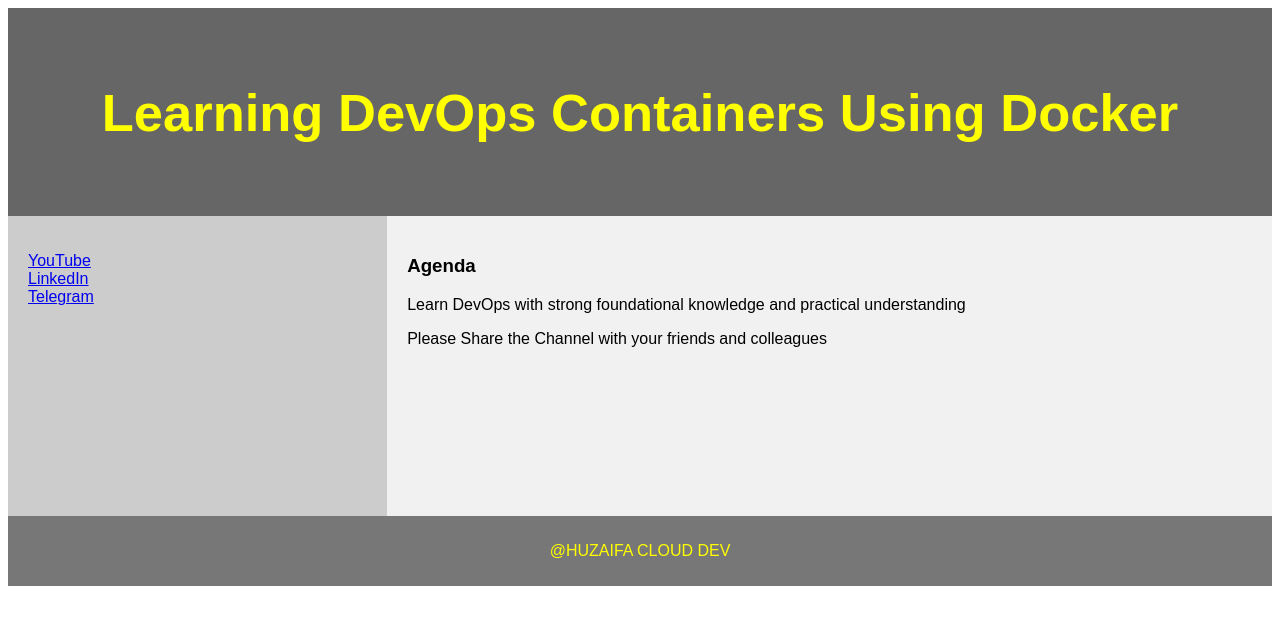
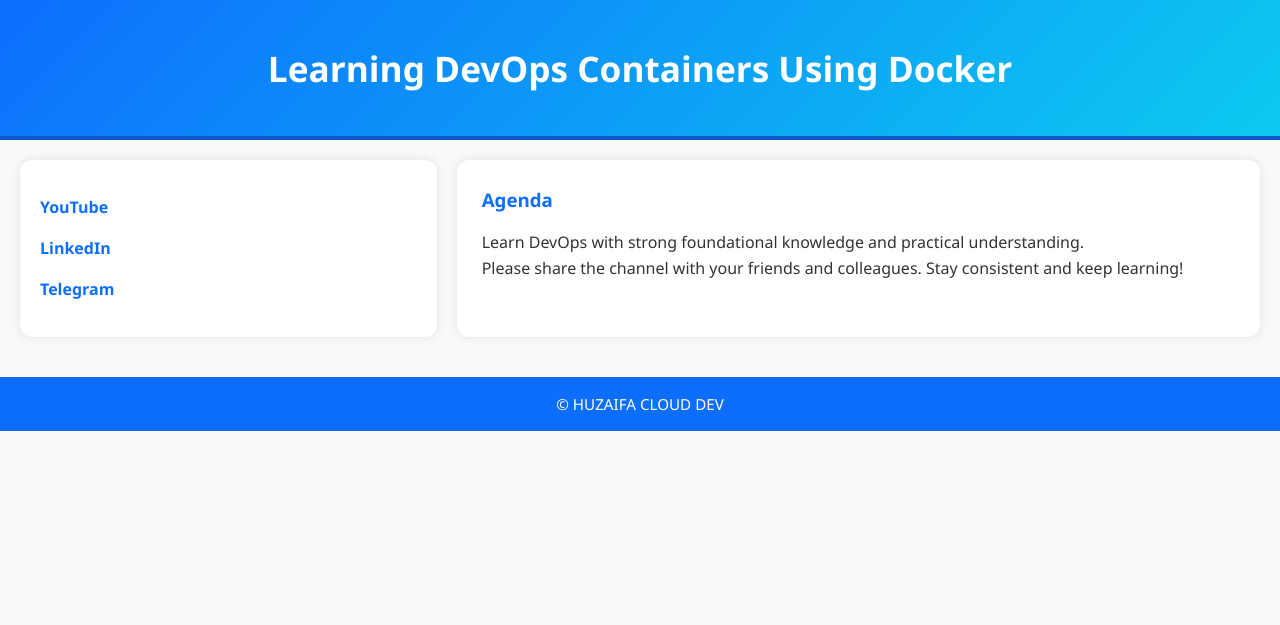
Before and after one commit to huzaifadevcloud/Python-App-Docker, a Django app: page /demo/ in a window 1280 px wide. Shown: the top 625 px of the page. Run offline with Django 4.2, Linux system fonts and the light colour scheme.

Commit message:
Change UI

```diff
--- a/devops/demo/templates/demo_site.html
+++ b/devops/demo/templates/demo_site.html
@@ -1,76 +1,101 @@
 <!DOCTYPE html>
 <html lang="en">
 <head>
-<title>CSS Template</title>
+  <title>DevOps with Docker</title>
   <meta charset="utf-8">
   <meta name="viewport" content="width=device-width, initial-scale=1">
   <style>
     * {
       box-sizing: border-box;
+      margin: 0;
+      padding: 0;
     }
 
     body {
-  font-family: Arial, Helvetica, sans-serif;
+      font-family: 'Segoe UI', Tahoma, Geneva, Verdana, sans-serif;
+      background-color: #f8f9fa;
+      color: #333;
+      line-height: 1.6;
     }
 
-/* Style the header */
     header {
-  background-color: #666;
-  padding: 30px;
+      background: linear-gradient(135deg, #0d6efd, #0dcaf0);
+      padding: 40px 20px;
       text-align: center;
-  font-size: 35px;
-  color: yellow;
+      color: #fff;
+      border-bottom: 4px solid #0a58ca;
     }
 
-/* Create two columns/boxes that floats next to each other */
-nav {
-  float: left;
-  width: 30%;
-  height: 300px; /* only for demonstration, should be removed */
-  background: #ccc;
-  padding: 20px;
+    header h2 {
+      font-size: 2.2rem;
     }
 
-/* Style the list inside the menu */
+    section {
+      display: flex;
+      flex-wrap: wrap;
+      margin: 20px;
+      gap: 20px;
+    }
+
+    nav {
+      flex: 1;
+      min-width: 250px;
+      background-color: #ffffff;
+      padding: 20px;
+      border-radius: 12px;
+      box-shadow: 0 0 10px rgba(0,0,0,0.1);
+    }
+
     nav ul {
-  list-style-type: none;
-  padding: 0;
+      list-style: none;
+    }
+
+    nav ul li {
+      margin: 15px 0;
+    }
+
+    nav ul li a {
+      text-decoration: none;
+      color: #0d6efd;
+      font-weight: bold;
+      transition: color 0.3s;
+    }
+
+    nav ul li a:hover {
+      color: #0a58ca;
     }
 
     article {
-  float: left;
-  padding: 20px;
-  width: 70%;
-  background-color: #f1f1f1;
-  height: 300px; /* only for demonstration, should be removed */
+      flex: 2;
+      min-width: 300px;
+      background-color: #ffffff;
+      padding: 25px;
+      border-radius: 12px;
+      box-shadow: 0 0 10px rgba(0,0,0,0.1);
     }
 
-/* Clear floats after the columns */
-section::after {
-  content: "";
-  display: table;
-  clear: both;
+    article h1 {
+      margin-bottom: 15px;
+      color: #0d6efd;
     }
 
-/* Style the footer */
     footer {
-  background-color: #777;
-  padding: 10px;
+      background-color: #0d6efd;
+      color: #fff;
       text-align: center;
-  color: yellow;
+      padding: 15px;
+      margin-top: 40px;
+      font-size: 0.95rem;
     }
 
-/* Responsive layout - makes the two columns/boxes stack on top of each other instead of next to each other, on small screens */
-@media (max-width: 600px) {
-  nav, article {
-    width: 100%;
-    height: auto;
+    @media (max-width: 768px) {
+      section {
+        flex-direction: column;
       }
     }
   </style>
 </head>
 <body>
-
 
   <header>
     <h2>Learning DevOps Containers Using Docker</h2>
@@ -79,21 +104,21 @@ footer {
   <section>
     <nav>
       <ul>
-      <li><a href="www.youtube.com/">YouTube</a></li>
-      <li><a href="www.linkedin.com/">LinkedIn</a></li>
+        <li><a href="https://www.youtube.com/">YouTube</a></li>
+        <li><a href="https://www.linkedin.com/">LinkedIn</a></li>
         <li><a href="https://telegram.me/">Telegram</a></li>
       </ul>
     </nav>
 
     <article>
       <h1>Agenda</h1>
-    <p>Learn DevOps with strong foundational knowledge and practical understanding</p>
-    <p>Please Share the Channel with your friends and colleagues</p>
+      <p>Learn DevOps with strong foundational knowledge and practical understanding.</p>
+      <p>Please share the channel with your friends and colleagues. Stay consistent and keep learning!</p>
     </article>
   </section>
 
   <footer>
-  <p>@HUZAIFA CLOUD DEV</p>
+    <p>&copy; HUZAIFA CLOUD DEV</p>
   </footer>
 
 </body>
```
Lines whose indentation alone changed are shown as unchanged.
